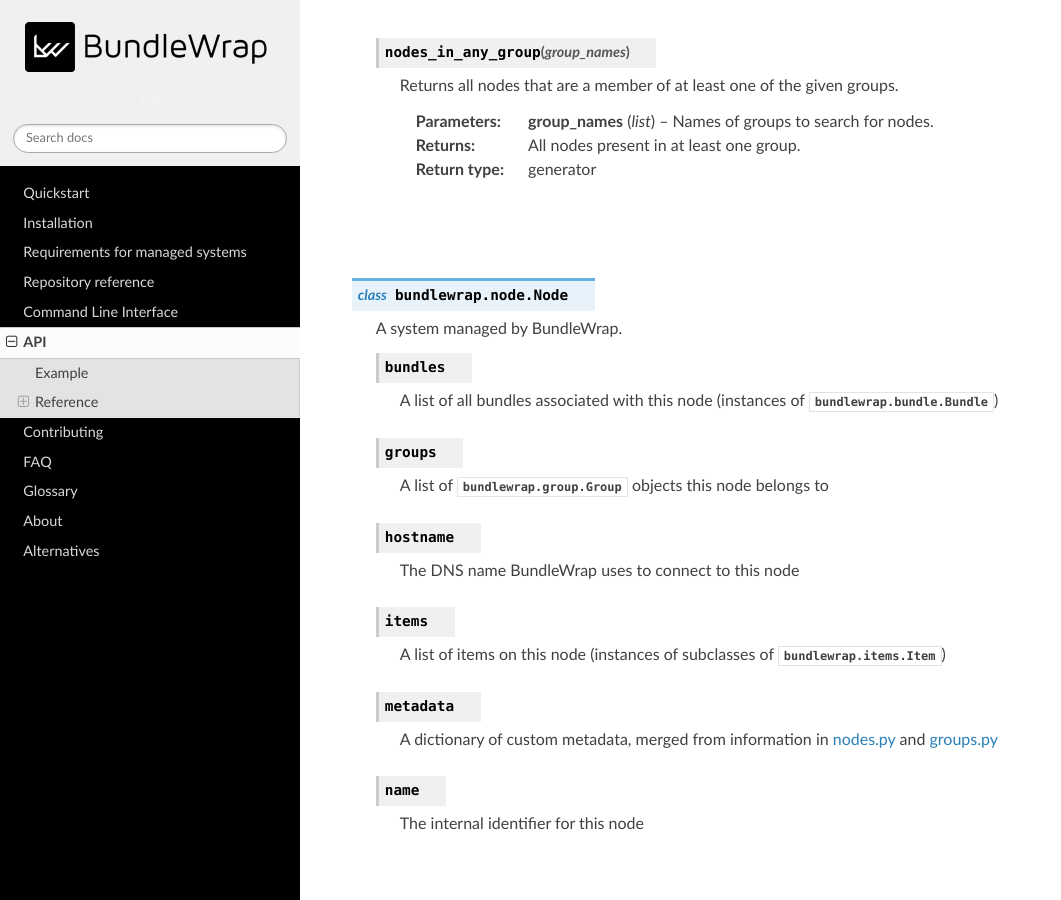
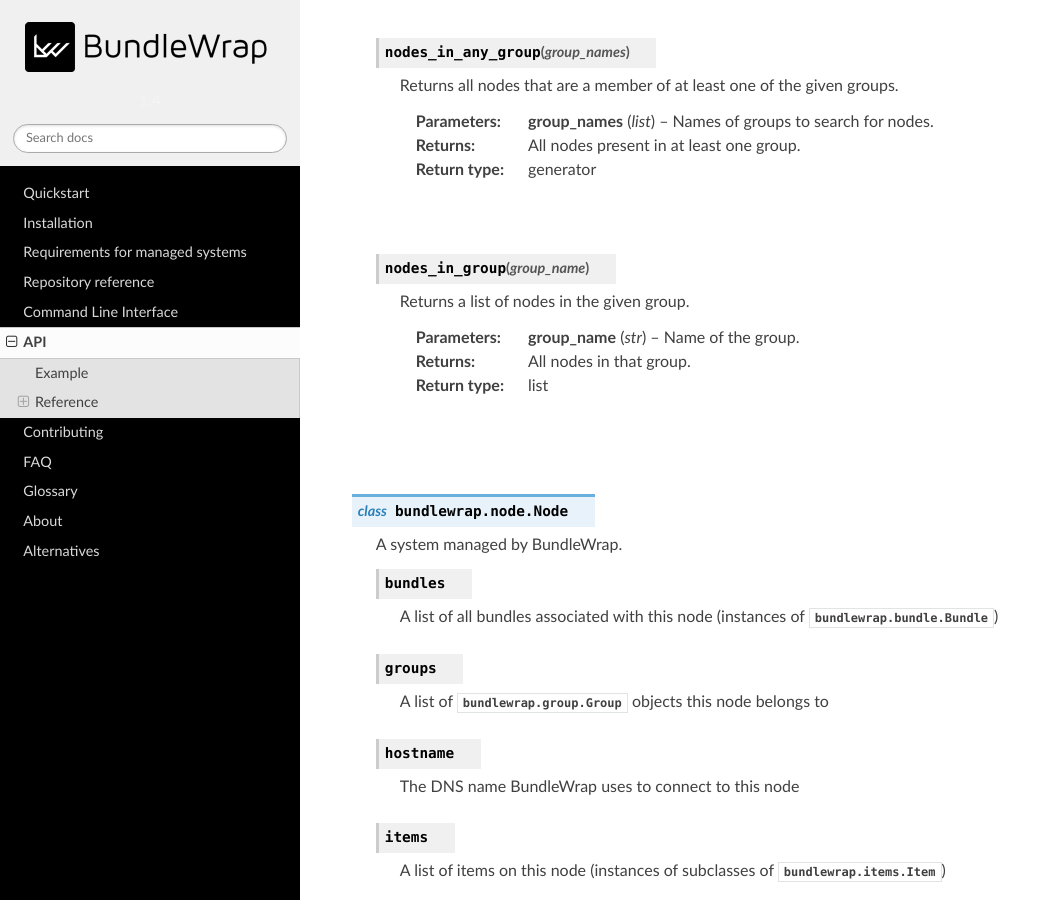
Before and after one commit to bundlewrap/bundlewrap, a Sphinx documentation site: the page built from doc/api.rst, in a window 1280 px wide and 900 px high, scrolled down 2029 px. Shown: the whole window, without its empty margins (0-1061 px from the left). Built offline with Sphinx 7.4.7 and the Read the Docs theme 2.0.0, drawn with Linux system fonts in a browser that asks for light colours.

Commit message:
add repo.nodes_in_group()

```diff
--- a/doc/api.rst
+++ b/doc/api.rst
@@ -102,6 +102,16 @@
 		:param list group_names: Names of groups to search for nodes.
 		:return: All nodes present in at least one group.
 		:rtype: generator
+
+	|
+
+	.. py:method:: nodes_in_group(group_name)
+
+		Returns a list of nodes in the given group.
+
+		:param str group_name: Name of the group.
+		:return: All nodes in that group.
+		:rtype: list
 
 |
 |
```
Also changed, not shown: 1 other file.
